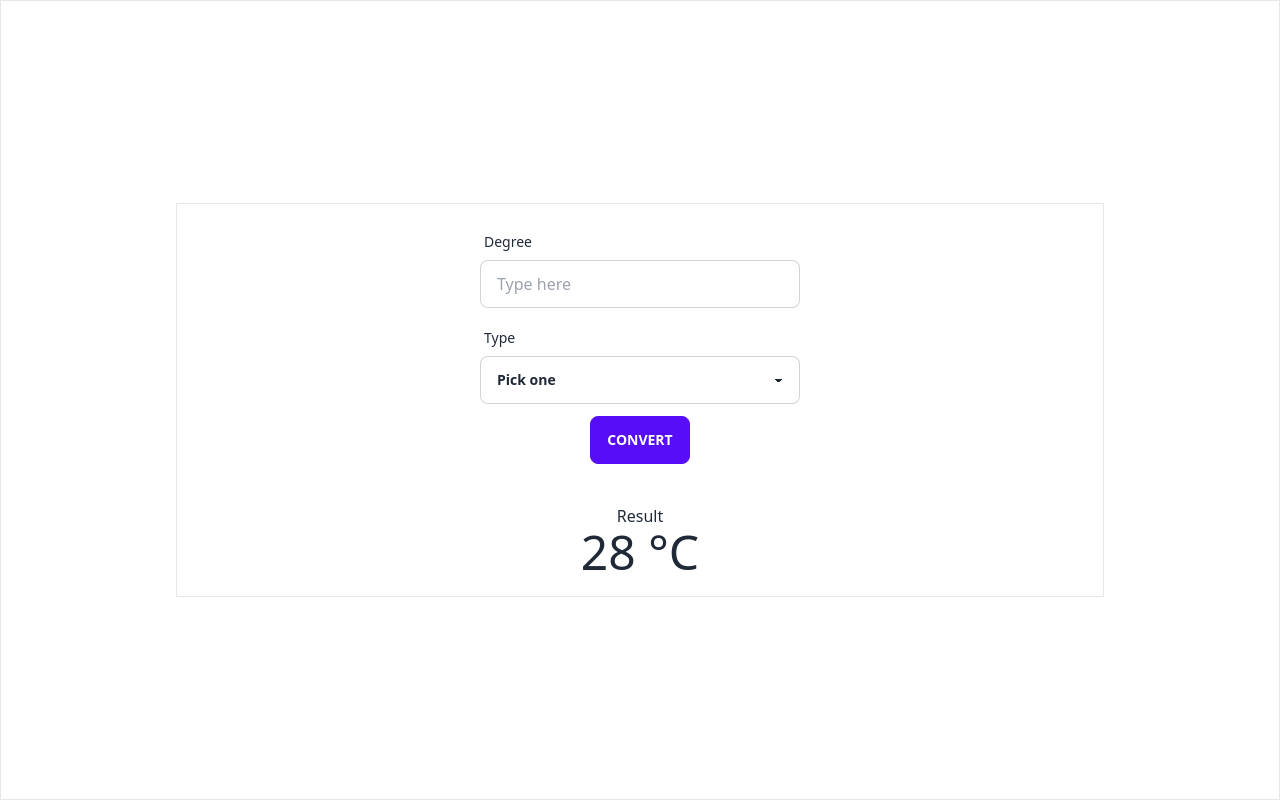
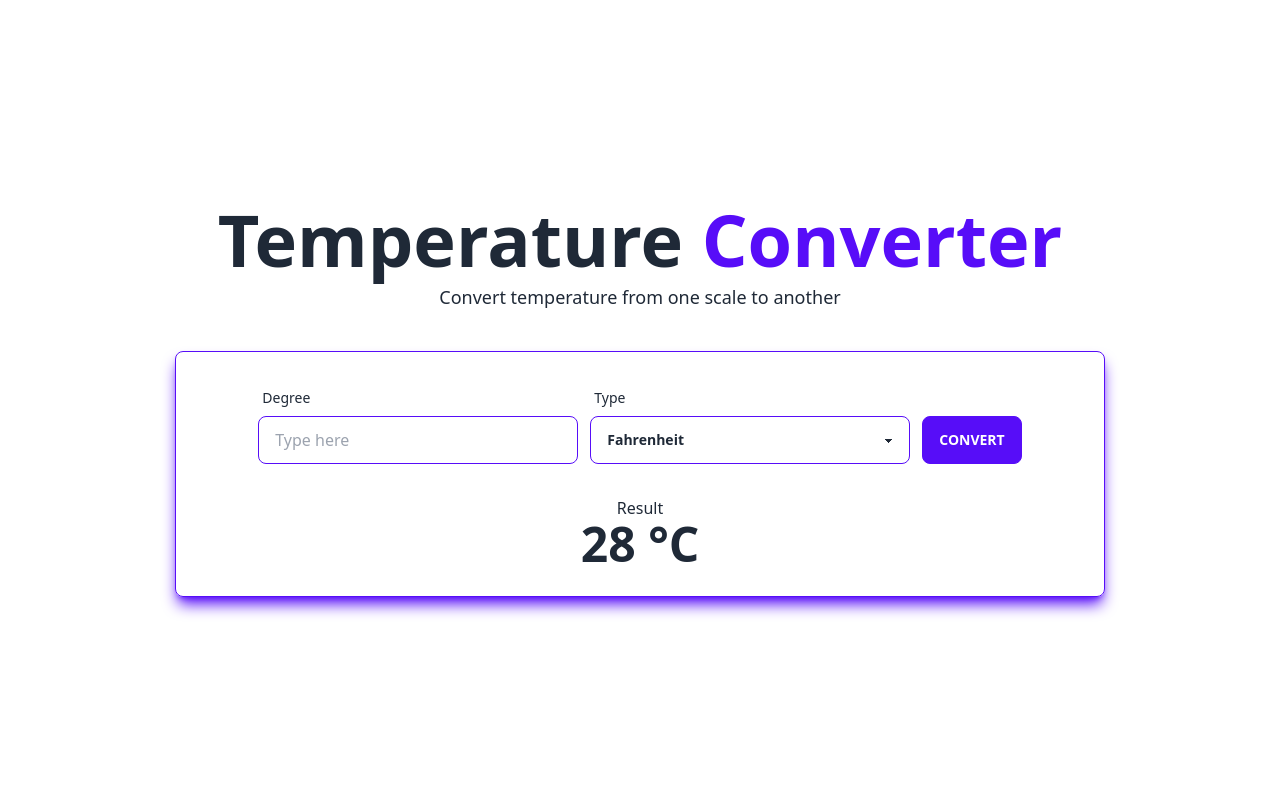
Before and after one commit to talalOthman/Temperature-Converter, a Vue app: page / in a window 1280 px wide. Built offline with nearby package versions, Linux system fonts and the light colour scheme.

Commit message:
-Added more style

```diff
--- a/src/App.vue
+++ b/src/App.vue
@@ -5,16 +5,20 @@ import Text from './components/Text.vue'
 </script>
 
 <template>
-  <div class="min-h-screen border flex justify-center items-center p-5">
-    <div class="border w-3/4 flex flex-col p-5 gap-y-10">
-      <div class="flex flex-col justify-center items-center gap-y-3">
+  <div class="min-h-screen flex flex-col justify-center items-center p-5 gap-y-5 md:gap-y-10">
+    <div class="flex flex-col justify-center items-center gap-y-2">
+      <h1 class="text-3xl md:text-7xl font-bold">Temperature <span class="text-primary">Converter</span></h1>
+      <p class="text-xs md:text-lg">Convert temperature from one scale to another</p>
+    </div>
+    <div class="border border-primary w-3/4 flex flex-col p-7 gap-y-8 rounded-lg shadow-primary shadow-lg">
+      <div class="flex flex-col md:flex-row justify-center items-center gap-y-3 md:gap-x-3">
         <Text />
         <Select />
-        <button class="btn btn-primary">Convert</button>
+        <button class="btn btn-primary mt-2 md:mt-9">Convert</button>
       </div>
       <div class="flex flex-col justify-center items-center">
         <span class="text-md">Result</span>
-        <span class="text-5xl">28 °C</span>
+        <span class="text-5xl font-bold">28 °C</span>
       </div>
     </div>
   </div>
--- a/src/components/Select.vue
+++ b/src/components/Select.vue
@@ -3,10 +3,10 @@
         <label class="label">
             <span class="label-text">Type</span>
         </label>
-        <select class="select select-bordered">
-            <option disabled selected>Pick one</option>
-            <option>Fahrenheit</option>
+        <select class="select select-bordered select-primary">
+            <option selected>Fahrenheit</option>
             <option>Celsius</option>
+            <option>Kelvin</option>
         </select>
     </div>
 </template>
--- a/src/components/Text.vue
+++ b/src/components/Text.vue
@@ -3,6 +3,6 @@
         <label class="label">
             <span class="label-text">Degree</span>
         </label>
-        <input type="text" placeholder="Type here" class="input input-bordered w-full max-w-xs" />
+        <input type="text" placeholder="Type here" class="input input-bordered input-primary w-full max-w-xs" />
     </div>
 </template>
```
